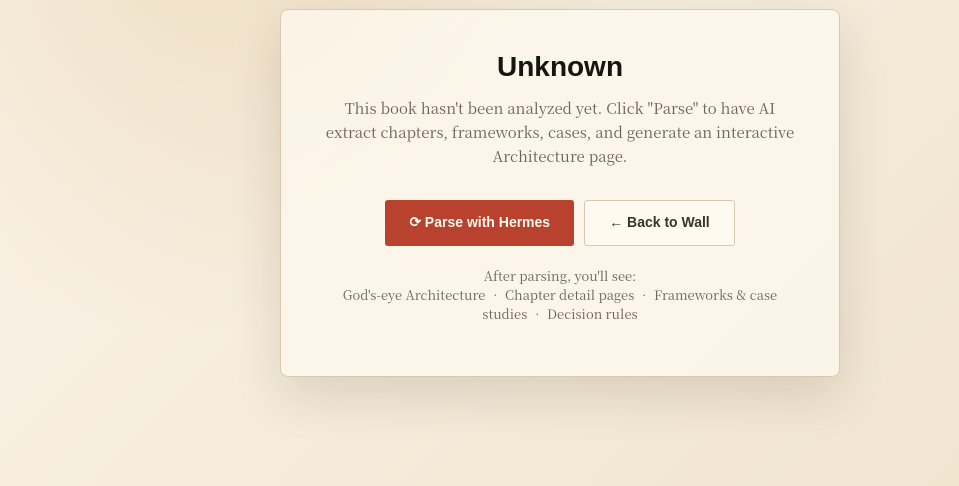
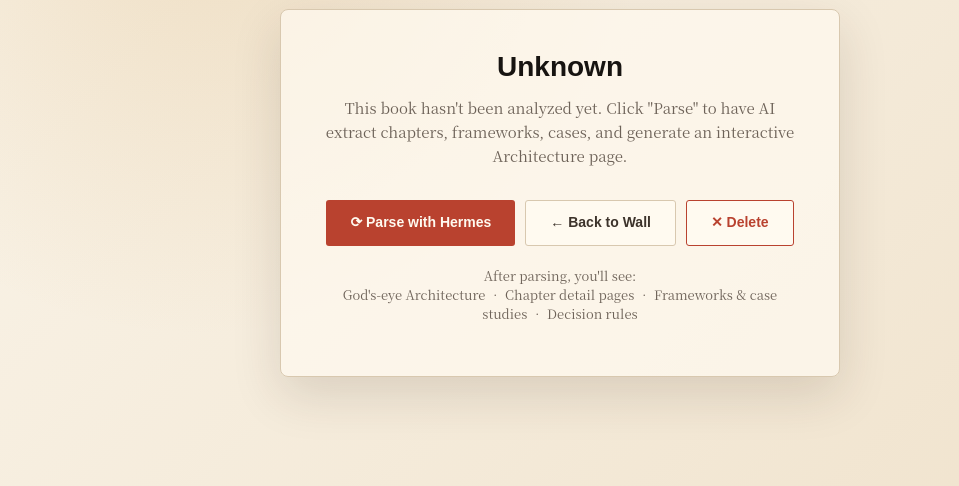
Before and after one commit to Ezri-Lin/Mnemosyne, a Flask app: page /book/1/ in a window 1280 px wide. Shown: the part 207-693 px from the top of the page, without its empty margins (80-1039 px from the left). Run offline with Flask 3, Linux system fonts and the light colour scheme.

Commit message:
fix: cover display (img+onerror fallback), delete book API+UI
- Cover: use <img> tag instead of background-image for reliable onerror fallback
- Cover: added CSS .cover-img for absolute positioning over gradient
- Delete: POST /api/books/<slug> DELETE removes DB+files+cover
- Delete: added ✕ Delete button to book-unparsed.html with confirmation
- Server: switch to flask run --no-reload for stability

```diff
--- a/app/__init__.py
+++ b/app/__init__.py
@@ -120,6 +120,31 @@ def poster_wall():
     """Main page - poster wall."""
     return render_template('poster-wall.html', books=get_all_books())
 
+
+@app.route('/api/books/<slug>', methods=['DELETE'])
+def api_delete_book(slug):
+    """Delete a book: remove DB entry + source files + generated files."""
+    import shutil
+    session = get_session()
+    book = session.query(Book).filter_by(slug=slug).first()
+    if not book:
+        session.close()
+        return jsonify({'error': 'not found'}), 404
+
+    # Remove DB entry
+    session.delete(book)
+    session.commit()
+    session.close()
+
+    # Remove files
+    for d in [config.BOOKS_DIR / slug, config.GENERATED_DIR / slug]:
+        if d.exists():
+            shutil.rmtree(d)
+    cover = config.COVERS_DIR / f"{slug}.jpg"
+    if cover.exists():
+        cover.unlink()
+
+    return jsonify({'status': 'ok', 'message': f'Deleted {slug}'})
 
 @app.route('/covers/<path:filename>')
 def serve_cover(filename):
--- a/static/templates/book-unparsed.html
+++ b/static/templates/book-unparsed.html
@@ -37,6 +37,7 @@ h1 { margin:0 0 12px; font:900 28px/1.2 var(--font-display); color:var(--ink); }
   <div class="actions">
     <button class="btn btn-primary" id="parseBtn">⟳ Parse with Hermes</button>
     <button class="btn btn-secondary" onclick="window.location.href='/'">← Back to Wall</button>
+    <button class="btn btn-secondary" id="deleteBtn" style="border-color:var(--red);color:var(--red);">✕ Delete</button>
   </div>
   <p class="back">After parsing, you'll see:
     <br>God's-eye Architecture • Chapter detail pages • Frameworks &amp; case studies • Decision rules</p>
@@ -61,6 +62,29 @@ document.getElementById('parseBtn').onclick = function() {
       this.disabled = false;
     });
 };
+
+document.getElementById('deleteBtn').onclick = function() {
+  if (!confirm('Delete "{{ book_title or slug }}"? This removes the book file and all data permanently.')) return;
+  var btn = this;
+  btn.textContent = '⏳ Deleting...';
+  btn.disabled = true;
+  fetch('/api/books/{{ slug }}', { method: 'DELETE' })
+    .then(function(r) { return r.json(); })
+    .then(function(d) {
+      if (d.status === 'ok') {
+        window.location.href = '/';
+      } else {
+        alert('Error: ' + (d.error || 'unknown'));
+        btn.textContent = '✕ Delete';
+        btn.disabled = false;
+      }
+    })
+    .catch(function() {
+      alert('Failed to delete. Try again.');
+      btn.textContent = '✕ Delete';
+      btn.disabled = false;
+    });
+};
 </script>
 </body>
 </html>
```
Also changed, not shown: static/templates/poster-wall.html (+5 -2 lines).
